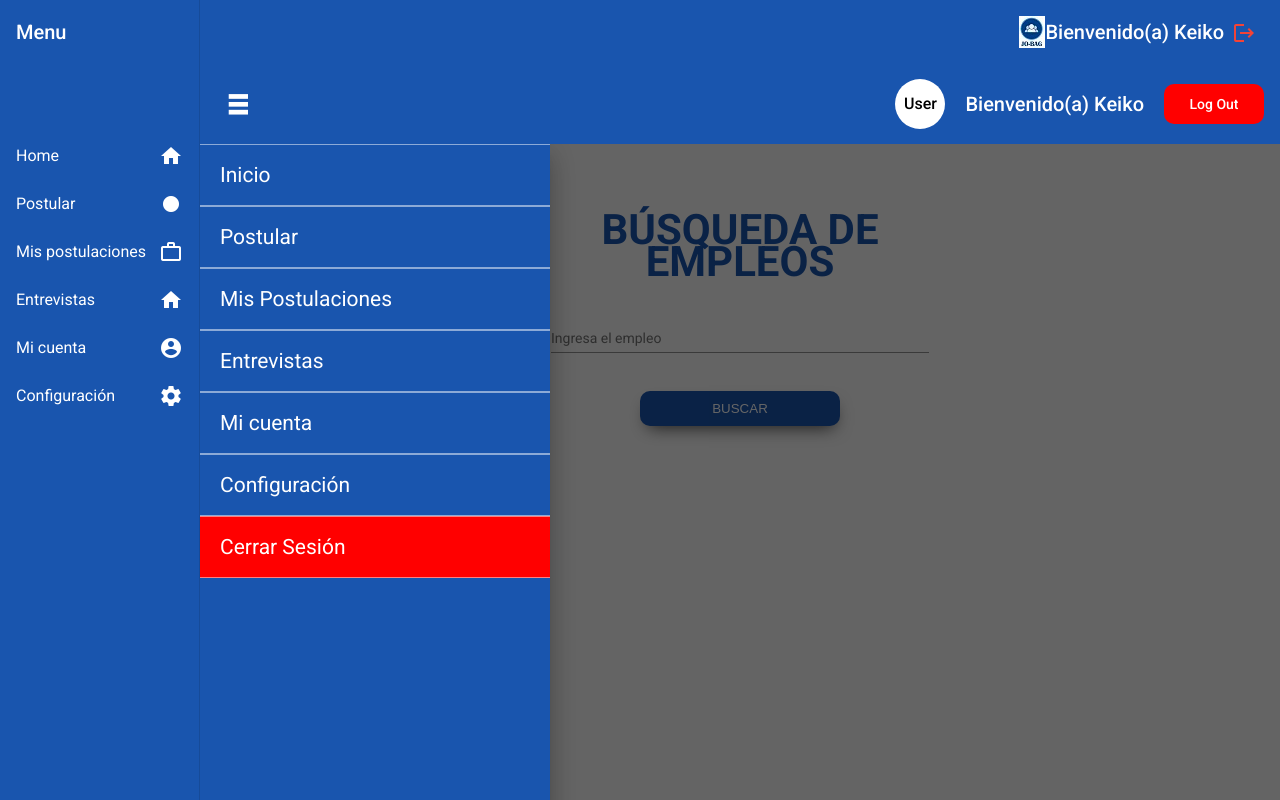
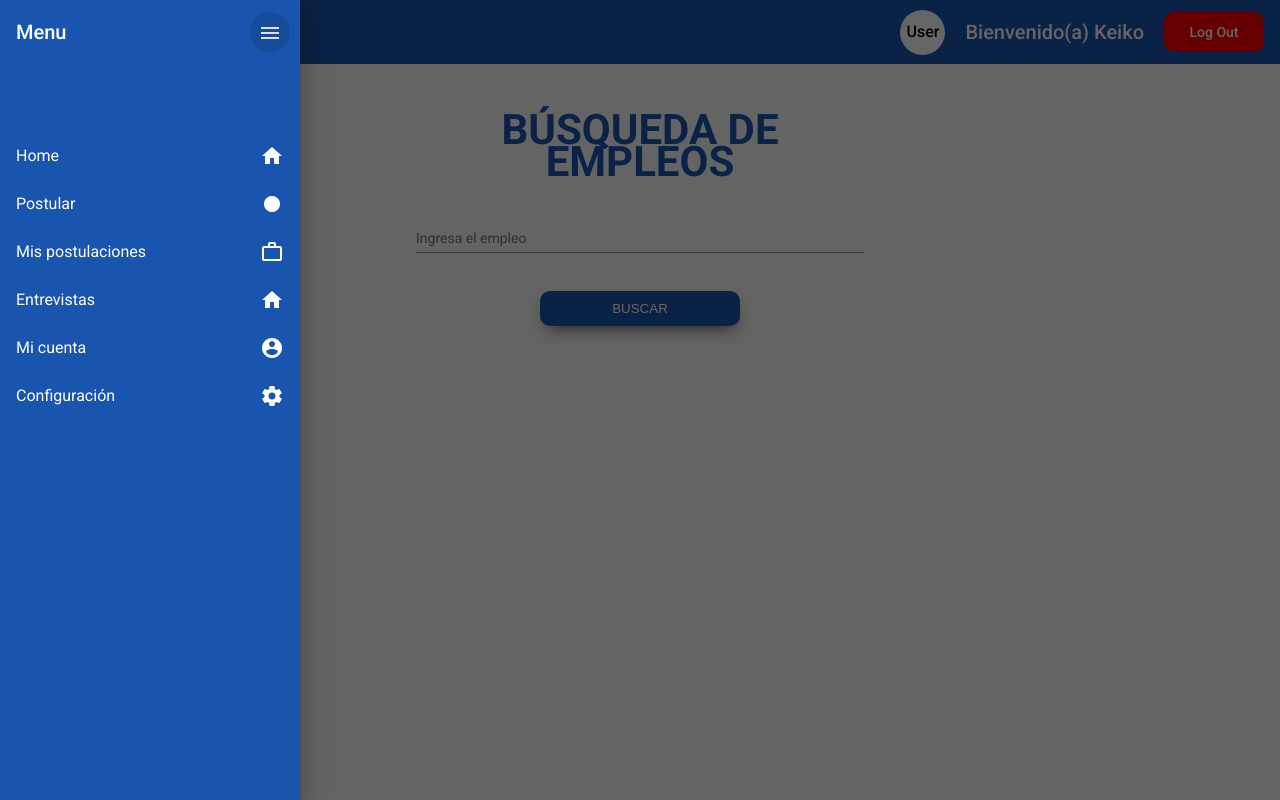
Before and after one commit to RCuencam/Fronted-ISW, an Angular app: page /jobs in a window 1280 px wide. Both pictures are taken after a click on the button "menu". Built offline with nearby package versions, Linux system fonts and the light colour scheme.

Commit message:
fix(dev): Toolbar and SideMenu

```diff
--- a/src/app/app-routing.module.ts
+++ b/src/app/app-routing.module.ts
@@ -1,9 +1,11 @@
 import { NgModule } from '@angular/core';
 import { RouterModule, Routes } from '@angular/router';
+import { PostulationsComponent } from './pages/postulations/postulations.component';
 import {SearchJobsComponent} from "./pages/search-jobs/search-jobs.component";
 
 const routes: Routes = [
   {path:'jobs', component : SearchJobsComponent},
+  {path:'postulations', component: PostulationsComponent}
 ];
 
 @NgModule({
--- a/src/app/pages/main-nav-postulant/main-nav-postulant.component.css
+++ b/src/app/pages/main-nav-postulant/main-nav-postulant.component.css
@@ -1,12 +1,10 @@
 .sidenav-container {
   height: 100%;
-
 }
 
 .sidenav {
-  width: 200px;
+  width: 300px;
   background: #1955AE;
-
 }
 
 .sidenav .mat-toolbar {
@@ -47,3 +45,32 @@
 .default-spacer {
   flex: 1 1 auto;
 }
+.user-icon{
+  width: 45px;
+  height: 45px;
+  background: white;
+  border-radius: 50%;
+  color: black;
+  display: flex;
+  justify-content: center;
+  align-items: center;
+  font-size: .8em;
+}
+.user-name{
+  margin: 0 20px;
+  color: white;
+}
+.user-logout{
+  background: red;
+  color: white;
+  border-radius: 10px;
+  width: 100px;
+}
+.menu-sidenav{
+  display: flex;
+  align-items: center;
+}
+.sidenav-button{
+  color: white;
+  margin-right: 10px;
+}
--- a/src/app/pages/main-nav-postulant/main-nav-postulant.component.html
+++ b/src/app/pages/main-nav-postulant/main-nav-postulant.component.html
@@ -1,36 +1,44 @@
 <mat-sidenav-container class="sidenav-container">
   <mat-sidenav #drawer class="sidenav" fixedInViewport
                [attr.role]="(isHandset$ | async) ? 'dialog' : 'navigation'"
-               [mode]="(isHandset$ | async) ? 'over' : 'side'"
-               [opened]="(isHandset$ | async) === false">
-
-    <mat-toolbar >Menu</mat-toolbar>
+               mode="over">
+    <div class="menu-sidenav">
+      <mat-toolbar >Menu</mat-toolbar>
+      <button
+          type="button"
+          aria-label="Toggle sidenav"
+          mat-icon-button
+          (click)="drawer.toggle()"
+          class="sidenav-button"
+          >
+          <mat-icon aria-label="Side nav toggle icon">menu</mat-icon>
+        </button>
+    </div>
     <mat-nav-list >
       <br><br><br>
       <a  mat-list-item href="#"> Home  <span class="default-spacer"></span><mat-icon>home</mat-icon> </a>
-      <a mat-list-item href="#">Postular   <span class="default-spacer"></span><mat-icon>fiber_manual_record  </mat-icon></a>
-      <a mat-list-item href="#">Mis postulaciones   <span class="default-spacer"></span><mat-icon>work_outline</mat-icon></a>
+      <a mat-list-item routerLink="/jobs" (click)="drawer.toggle()">Postular   <span class="default-spacer"></span><mat-icon>fiber_manual_record  </mat-icon></a>
+      <a mat-list-item routerLink="/postulations" (click)="drawer.toggle()">Mis postulaciones   <span class="default-spacer"></span><mat-icon>work_outline</mat-icon></a>
       <a mat-list-item href="#">Entrevistas  <span class="default-spacer"></span><mat-icon>home</mat-icon></a>
       <a mat-list-item href="#">Mi cuenta  <span class="default-spacer"></span><mat-icon>account_circle</mat-icon> </a>
       <a mat-list-item href="#">Configuración  <span class="default-spacer"></span><mat-icon>settings</mat-icon></a>
     </mat-nav-list>
   </mat-sidenav>
   <mat-sidenav-content>
-    <mat-toolbar >
+    <mat-toolbar>
       <button
         type="button"
         aria-label="Toggle sidenav"
         mat-icon-button
         (click)="drawer.toggle()"
-        *ngIf="isHandset$ | async">
+        >
         <mat-icon aria-label="Side nav toggle icon">menu</mat-icon>
       </button>
       <span class="default-spacer"></span>
-      <img src="../../../assets/images/logo.jpg">
-      <span >Bienvenido(a) Keiko </span>
-
-      <button mat-icon-button color="warn" aria-label="Example icon button with a heart icon">
-        <mat-icon>logout</mat-icon>
+      <div class="user-icon">User</div>
+      <span class="user-name">Bienvenido(a) Keiko</span>
+      <button mat-icon-button class="example-icon" aria-label="Example icon-button with share icon" class="user-logout">
+        Log Out
       </button>
 
 
--- a/src/app/pages/search-jobs/search-jobs.component.css
+++ b/src/app/pages/search-jobs/search-jobs.component.css
@@ -1,79 +1,3 @@
-.example-container {
-    position: absolute;
-    top: 0;
-    bottom: 0;
-    left: 0;
-    right: 0;
-  }
-
-  .example-events {
-    width: 300px;
-    height: 200px;
-    overflow: auto;
-    border: 1px solid #555;
-  }
-  .example-spacer {
-    flex: 1 1 auto;
-  }
-  .side-menu{
-    height: 100%;
-  }
-  .side{
-    height: 500px;
-  }
-  .navbar{
-    height: 80px;
-    display: flex;
-    align-items: center;
-    background: #1955AE;
-  }
-  .side-menu{
-    background: #1955AE;
-    width: 350px;
-  }
-  .side-menu ul{
-    list-style: none;
-    padding: 0;
-    margin: 0;
-  }
-  .side-menu ul li{
-    width: 100%;
-    border-top: 1px solid rgba(255, 255, 255, .5);
-    border-bottom: 1px solid rgba(255, 255, 255, .5);
-    padding: 20px 0;
-    color: white;
-    font-size: 1.5em;
-    padding-left: 20px;
-  }
-  .side-menu-session{
-    background: red;
-  }
-  .user-icon{
-    width: 50px;
-    height: 50px;
-    background: white;
-    border-radius: 50%;
-    color: black;
-    display: flex;
-    justify-content: center;
-    align-items: center;
-    font-size: .8em;
-  }
-  .user-name{
-    margin: 0 20px;
-    color: white;
-  }
-  .user-logout{
-    background: red;
-    color: white;
-    border-radius: 10px;
-    width: 100px;
-  }
-  .menu-icon{
-    color: white;
-    font-weight: 700;
-    font-size: 2.7em;
-  }
 
 /*---------------MAIN SECTION*/
 .jobs_container{
@@ -86,6 +10,7 @@
 .jobs-container-header{
     text-align: center;
     width: 35%;
+    margin: 50px auto;
 }
 .jobs-container-header-input{
     width: 100%;
--- a/src/app/pages/search-jobs/search-jobs.component.html
+++ b/src/app/pages/search-jobs/search-jobs.component.html
@@ -1,28 +1,3 @@
-
-<mat-toolbar class="navbar">
-  <button mat-icon-button class="example-icon" aria-label="Example icon-button with menu icon">
-    <mat-icon (click)="opened=!opened" class="menu-icon">menu</mat-icon>
-  </button>
-  <span class="example-spacer"></span>
-  <div class="user-icon">User</div>
-  <span class="user-name">Bienvenido(a) Keiko</span>
-  <button mat-icon-button class="example-icon" aria-label="Example icon-button with share icon" class="user-logout">
-    Log Out
-  </button>
-</mat-toolbar>
-<mat-sidenav-container>
-  <mat-sidenav mode="over" [(opened)]="opened" class="side-menu" autoFocus="false">
-    <ul>
-      <li>Inicio</li>
-      <li>Postular</li>
-      <li>Mis Postulaciones</li>
-      <li>Entrevistas</li>
-      <li>Mi cuenta</li>
-      <li>Configuración</li>
-      <li class="side-menu-session">Cerrar Sesión</li>
-    </ul>
-  </mat-sidenav>
-  <mat-sidenav-content class="jobs_container">
 <div class="jobs-container-header">
   <h1>BÚSQUEDA DE EMPLEOS</h1>
   <form action="">
@@ -35,7 +10,7 @@
 </div>
 <div class="jobs-container-content">
   <div></div>
-      <div></div>
+  <div>
+
   </div>
-  </mat-sidenav-content>
-</mat-sidenav-container>
+</div>
```
Also changed, not shown: 1 other file (tests, documents, lock files or other folders). Lines whose indentation alone changed are shown as unchanged.
